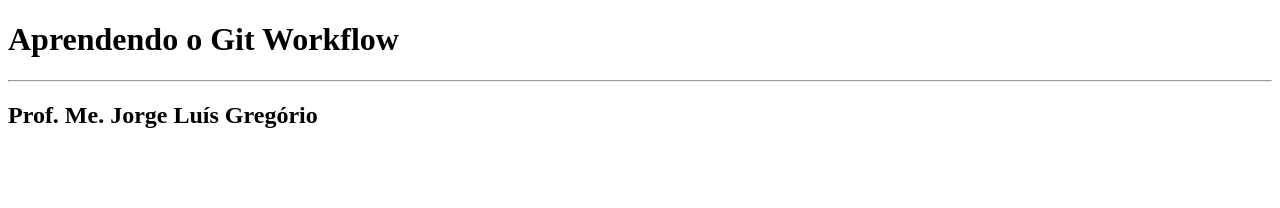
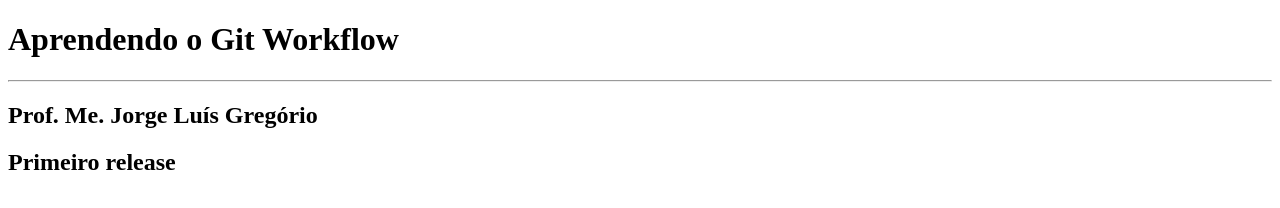
Before and after one commit to jlgregorio81/_git_workflow, a plain HTML site: page index.html in a window 1280 px wide. Drawn offline with Linux system fonts and the light colour scheme.

Commit message:
atualização do release

```diff
--- a/index.html
+++ b/index.html
@@ -10,5 +10,7 @@
 	<hr>
 	<h2>Prof. Me. Jorge Luís Gregório</h2>
 
+	<h2>Primeiro release</h2>
+
 </body>
 </html>
```
